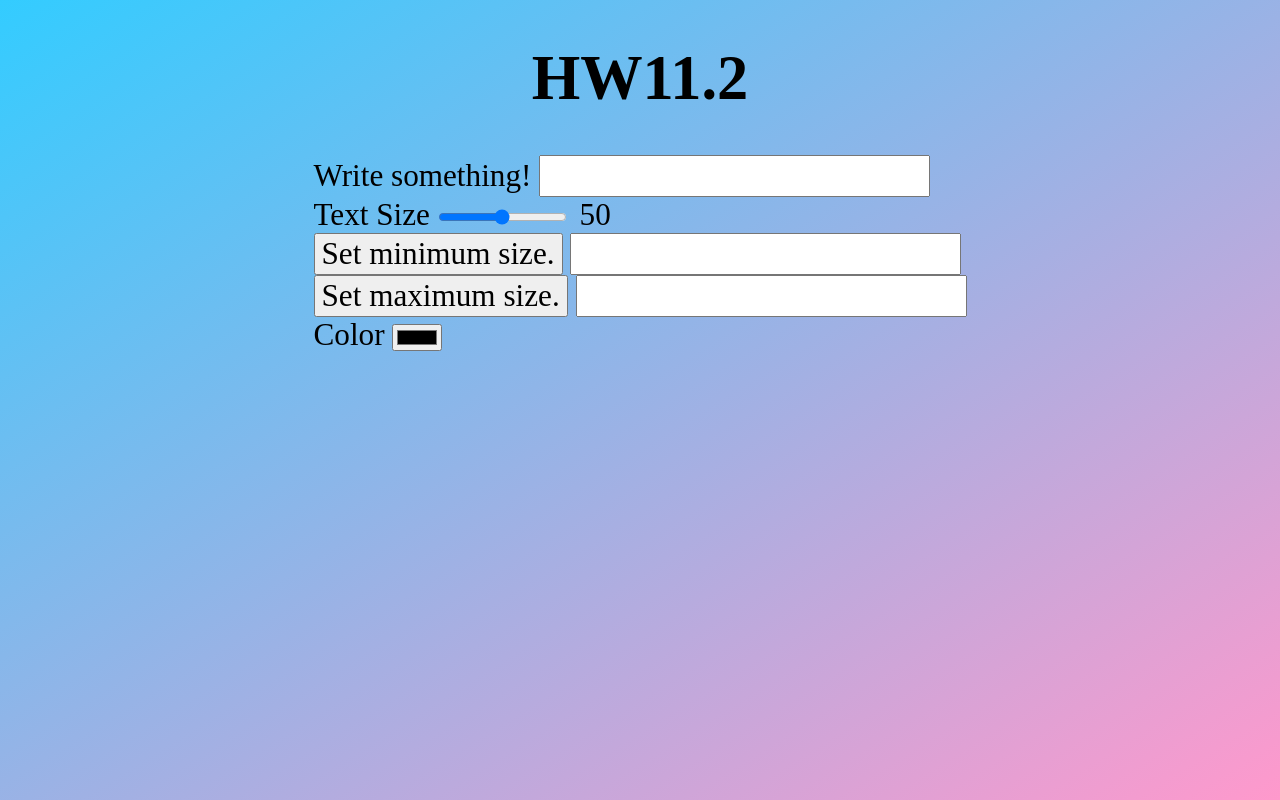
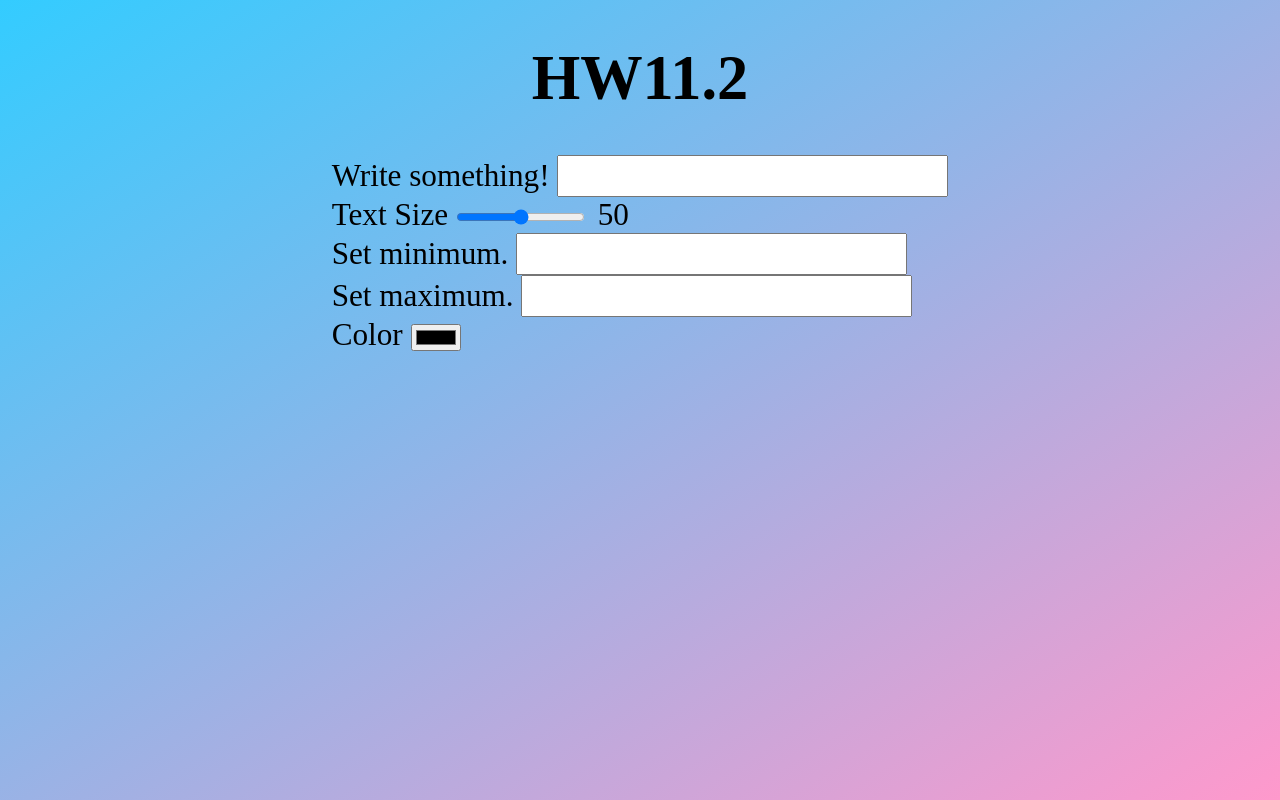
Before and after one commit to NShelton14/HW11.2, a website: page index.html in a window 1280 px wide. Drawn offline with nearby package versions, Linux system fonts and the light colour scheme.

Commit message:
Coud not get button to work, but keyup works

```diff
--- a/index.html
+++ b/index.html
@@ -23,16 +23,16 @@
         </div>
         <div>
           <label for="range">Text Size</label>
-          <input type="range" name="range" id="range" min="0" max="100" />
+          <input type="range" name="range" id="range" min="25" max="100" />
           <p id="textsize">50</p>
         </div>
         <div>
-          <button type="submit" for="mini">Set minimum size.</button>
-          <input type="number" name="mini" id="mini" />
+          <label for="min">Set minimum.</label>
+          <input type="text" id="min-num" />
         </div>
         <div>
-          <button type="submit" for="maxa">Set maximum size.</button>
-          <input type="number" name="maxa" id="maxa" />
+          <label for="max">Set maximum.</label>
+          <input type="text" id="max-num" />
         </div>
         <div>
           <label for="color">Color</label>
--- a/scripts.js
+++ b/scripts.js
@@ -2,7 +2,6 @@ const textsize = document.getElementById('textsize');
 const textcolor = document.getElementById('textcolor');
 const textout = document.getElementById('textout');
 const range = document.getElementById('range');
-
 document
   .querySelector('input[type="range"]')
   .addEventListener('input', event => {
@@ -23,8 +22,10 @@ document
     textout.innerText = event.target.value;
   });
 
-document.getElementById('mini').addEventListener('submit', event => {
-  event.preventDefault();
-
+document.getElementById('min-num').addEventListener('keyup', event => {
   range.min = event.target.value;
 });
+
+document.getElementById('max-num').addEventListener('keyup', event => {
+  range.max = event.target.value;
+});
```
